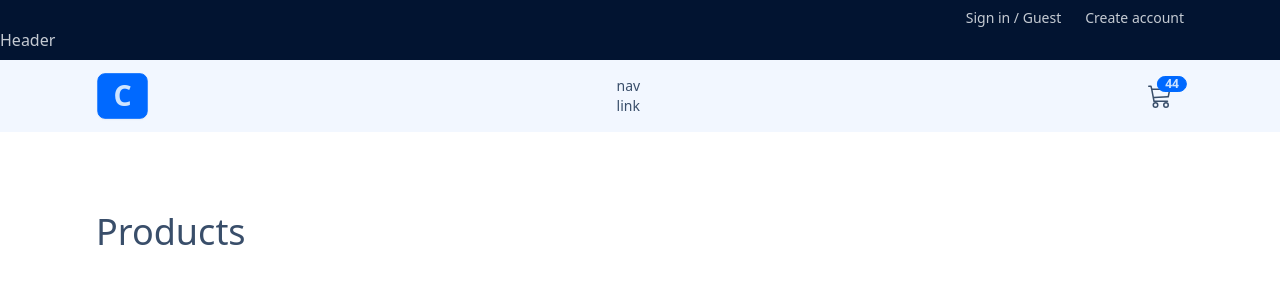
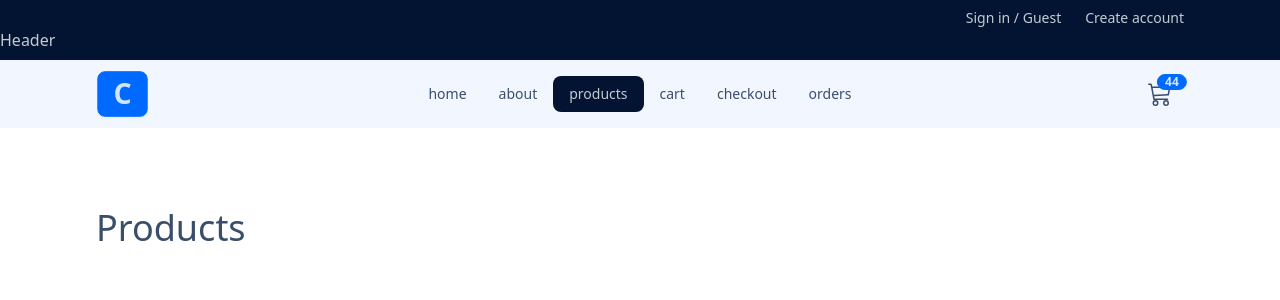
Before and after one commit to omidsdgi/comfy-store, a React (Vite) app: page /products in a window 1280 px wide. Shown: the top 300 px of the page. Built offline with nearby package versions, Linux system fonts and the light colour scheme.

Commit message:
fix (Navbar): add NavLinks to navbar

```diff
--- a/src/components/NavLinks.jsx
+++ b/src/components/NavLinks.jsx
@@ -3,7 +3,7 @@ import {NavLink} from 'react-router-dom';
 const links=[
     {id:1, url:'/', text:'home'},
     {id:2, url:'about', text:'about'},
-    {id:3, url:'products', text:'pro'},
+    {id:3, url:'products', text:'products'},
     {id:4, url:'cart', text:'cart'},
     {id:5, url:'checkout', text:'checkout'},
     {id:6, url:'orders', text:'orders'},
--- a/src/components/Navbar.jsx
+++ b/src/components/Navbar.jsx
@@ -1,6 +1,7 @@
-import {NavLink} from "react-router-dom";
 import {FaBarsStaggered} from "react-icons/fa6";
 import {BsCart3} from "react-icons/bs";
+import NavLinks from "./NavLinks.jsx";
+import {NavLink} from "react-router-dom";
 
 const Navbar = () => {
     return (
@@ -24,15 +25,17 @@ const Navbar = () => {
                         </label>
                             <ul
                                 tabIndex={0}
-                                className='menu menu-sm dropdown-content mt-5 z-[1] p-2 shadow bg-base-200'
+                                className='menu menu-sm dropdown-content mt-5 z-[1] p-2 shadow bg-base-200 rounded-box w-52'
                             >
-                                nav links
+                               <NavLinks/>
 
                             </ul>
                     </div>
                 </div>
-                <div className="navbar-centet hidden lg:flex">
-                    <ul className="menu menu-horizontal">nav link</ul>
+                <div className="navbar-center hidden lg:flex">
+                    <ul className="menu menu-horizontal">
+                        <NavLinks/>
+                    </ul>
                 </div>
                 <div className="navbar-end">
                     {/*CART LINK*/}
```
